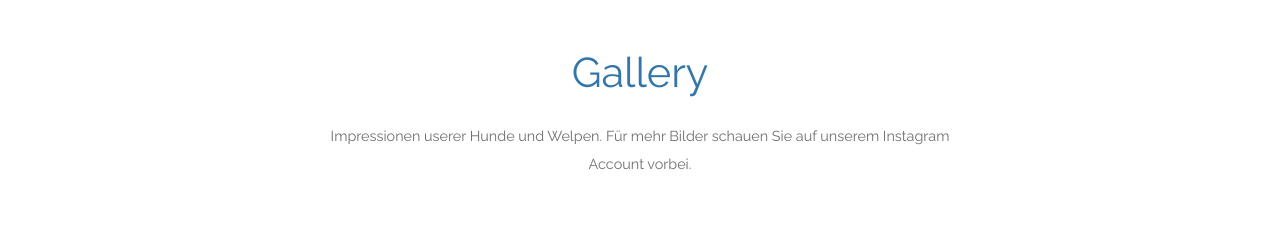
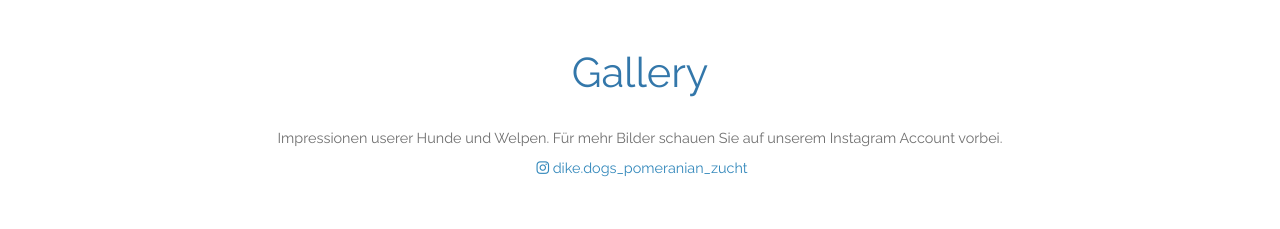
Before and after one commit to dikedogs/dikedogs.github.io, a plain HTML site: page index.html in a window 1280 px wide. Shown: the part 2960-3189 px from the top of the page. Drawn offline with Linux system fonts and the light colour scheme.

Commit message:
Add Instagram link

```diff
--- a/index.html
+++ b/index.html
@@ -219,9 +219,16 @@
         <div class="row">
             <div class="text-center col-12">
                 <h2 class="tm-text-primary tm-section-title mb-4">Gallery</h2>
-                <p class="mx-auto tm-section-desc">
+                <p class="d-inline tm-section-desc">
                     Impressionen userer Hunde und Welpen. Für mehr Bilder schauen Sie auf unserem Instagram Account vorbei.
+                    <br>
+
+                    <a rel="nofollow" href="https://www.instagram.com/dike.dogs_pomeranian_zucht/" class="">
+                        <i class="fab fa-instagram ml-1"></i>
+                        <span class="mb-0">dike.dogs_pomeranian_zucht</span>
+                    </a>
                 </p>
+
             </div>
         </div>
         <div class="row">
```
